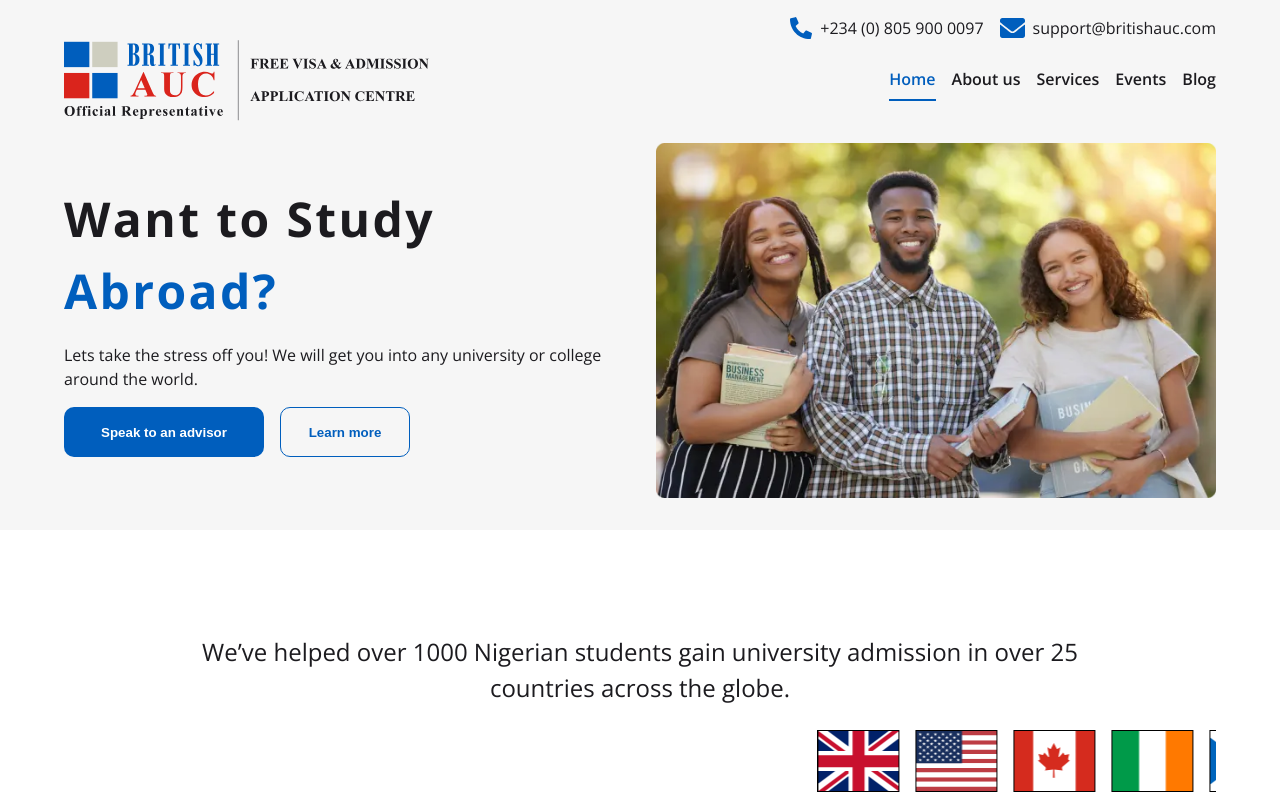
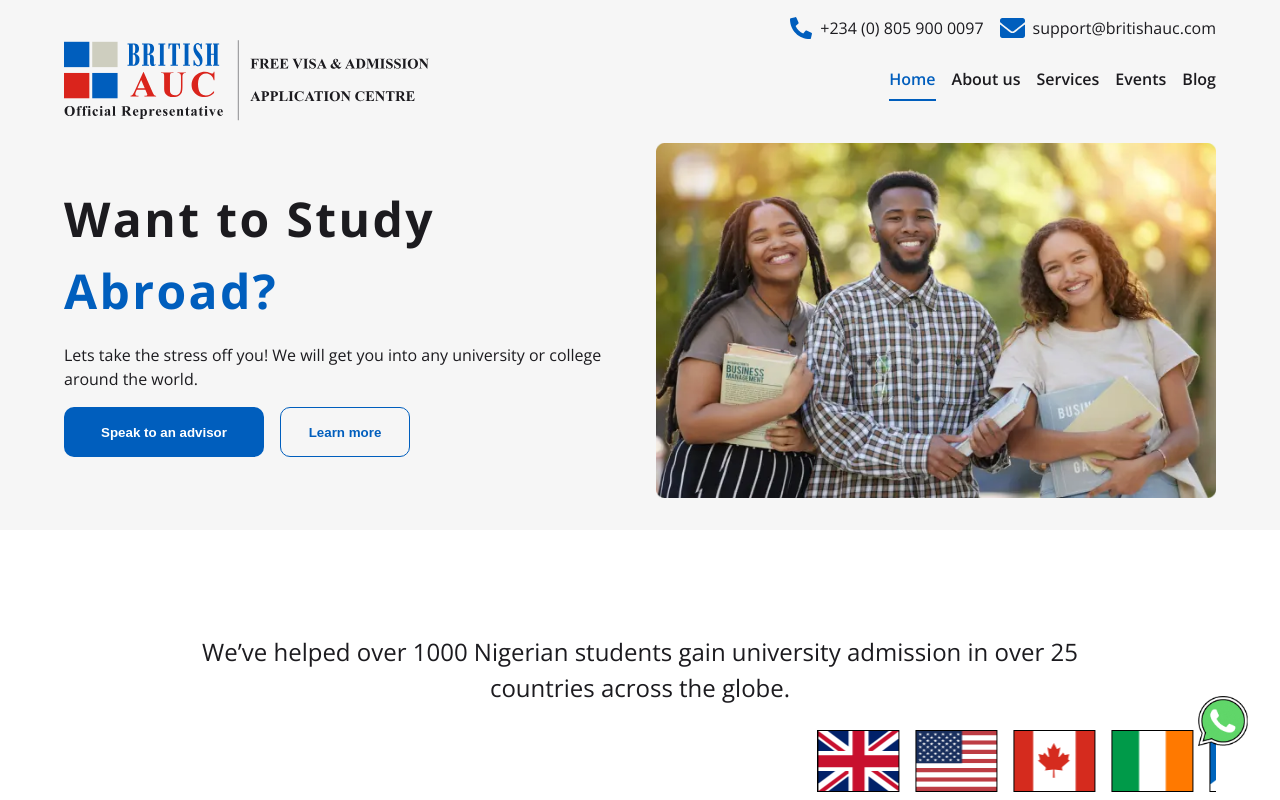
Before and after one commit to British-AUC/company-website, a React (Vite) app in the folder website/: page / in a window 1280 px wide. Shown: the top 800 px of the page. Built offline with nearby package versions, Linux system fonts and the light colour scheme.

Commit message:
added fixed whatsapp icon

```diff
--- /dev/null
+++ b/website/src/components/Whatsapp.jsx
@@ -0,0 +1,12 @@
+import React from "react";
+import whatsapp from "../assets/whatsapp.png"
+
+export default function WhatsApp(){
+    return (
+        <div className="whatsapp">
+            <a href="#">
+                <img src={whatsapp} alt="WhatsApp Icon" />
+            </a>
+        </div>
+    )
+}
--- a/website/src/pages/Home.jsx
+++ b/website/src/pages/Home.jsx
@@ -9,6 +9,7 @@ import metricsdata from "../data/metrics";
 import Flags from "../components/Flags";
 import flagsdata from "../data/flags";
 import ContactInfoForm from "../components/Contact_Info_Form";
+import WhatsApp from "../components/Whatsapp";
 
 export default function Home(){
     const services = servicedata.map(item => <Service key={item.id} {...item}/>)
@@ -123,6 +124,8 @@ export default function Home(){
                     <button type="submit">Subscribe</button>
                 </form>
             </section>
+
+            <WhatsApp/>
         </>
     )
 }
--- a/website/src/styles/App.css
+++ b/website/src/styles/App.css
@@ -117,6 +117,12 @@ footer .footer-right .footer-info a {
 footer .footer-right .footer-info a:hover {
   font-weight: bold;
   color: #005ebd;
+}
+footer #copyright1 {
+  display: block;
+}
+footer #copyright2 {
+  display: none;
 }
 
 .hero {
@@ -954,4 +960,14 @@ footer .footer-right .footer-info a:hover {
   flex-direction: column;
   padding: 0em 4em;
   margin-bottom: 5em;
+}
+
+.whatsapp {
+  position: fixed;
+  bottom: 3em;
+  right: 2em;
+  z-index: 10;
+}
+.whatsapp img {
+  width: 50px;
 }/*# sourceMappingURL=App.css.map */
--- a/website/src/styles/App.scss
+++ b/website/src/styles/App.scss
@@ -126,6 +126,12 @@ footer {
         color: $companyblue;
       }
     }
+  }
+  #copyright1 {
+    display: block;
+  }
+  #copyright2 {
+    display: none;
   }
 }
 // FOOTER END
@@ -1019,3 +1025,15 @@ footer {
   margin-bottom: 5em;
 }
 // SECTION EIGHTEEN END
+
+// WHATSAPP SECTION START
+.whatsapp {
+  position: fixed;
+  bottom: 3em;
+  right: 2em;
+  z-index: 10;
+  img {
+    width: 50px;
+  }
+}
+// WHATSAPP SECTION START
```
Also changed, not shown: website/src/assets/whatsapp.png (added), 1 other file (tests, documents, lock files or other folders).
